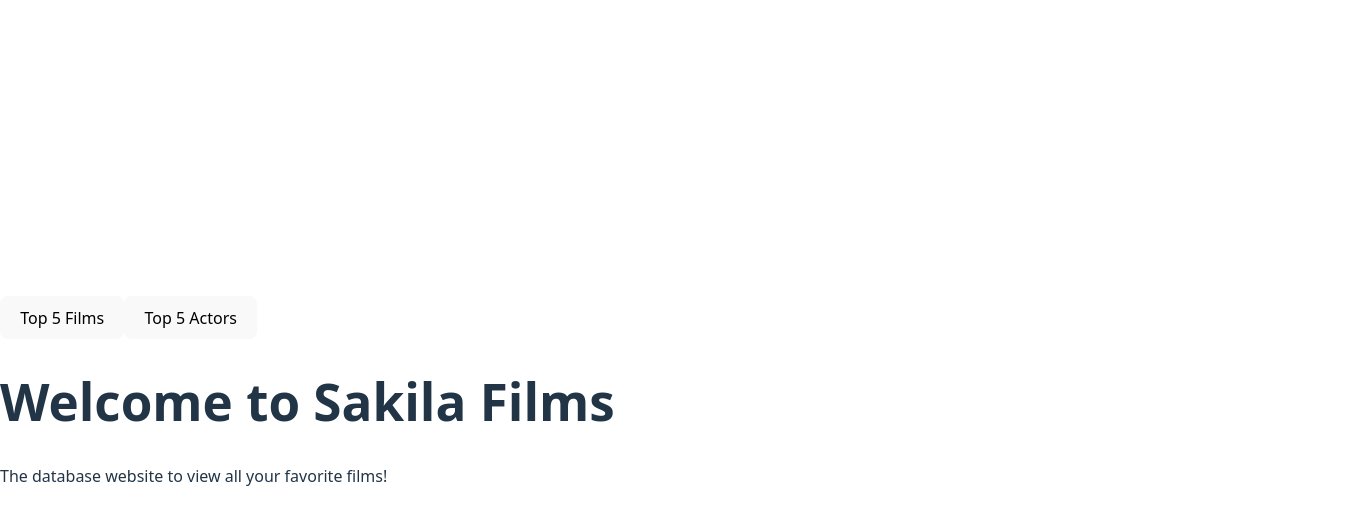
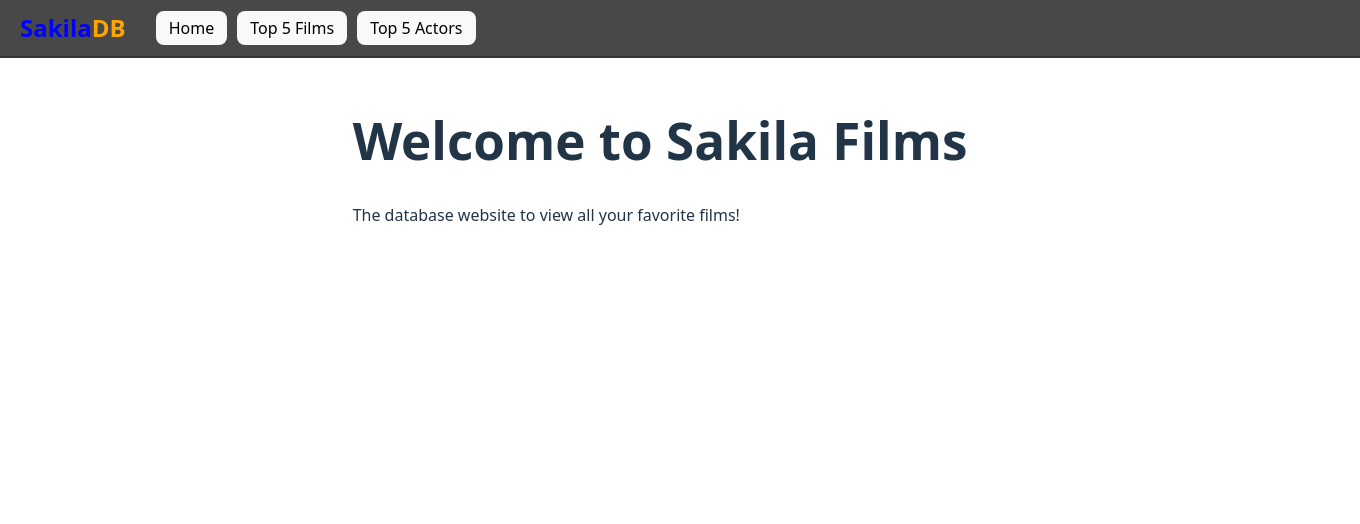
Before and after one commit to Euijinlim9/490_solo_asignment, a React (Vite) app in the folder frontend/: page / in a window 1280 px wide. Shown: the top 524 px of the page, 1360 px wide, since content can reach past the window. Built offline with nearby package versions, Linux system fonts and the light colour scheme.

Commit message:
added format.css to add style to website and made it more presentable

```diff
--- a/frontend/src/App.jsx
+++ b/frontend/src/App.jsx
@@ -1,5 +1,6 @@
 import React from "react";
 import { BrowserRouter, Routes, Route } from "react-router-dom";
+import Header from "./header";
 import HomePage from "./Home";
 import FilmPage from "./films";
 import ActorPage from "./actors";
@@ -9,6 +10,7 @@ import FilmDetails from "./filmDetails";
 function App() {
   return (
     <BrowserRouter>
+    <Header />
       <Routes>
         <Route path="/" element={<HomePage />} />
         <Route path="/topfilms" element={<FilmPage />} />
--- a/frontend/src/Home.jsx
+++ b/frontend/src/Home.jsx
@@ -1,32 +1,19 @@
 import React from "react";
 import { Link } from "react-router-dom";
+import './format.css';
 
 function HomePage(){
     return (
         <>
         <title> Sakila Films </title>
-        <FilmButton />
-        <ActorButton />
-        <h1>Welcome to Sakila Films</h1>
-        <p>The database website to view all your favorite films!</p>
+        <div className="centered">
+            <div>
+                <h1>Welcome to Sakila Films</h1>
+                <p>The database website to view all your favorite films!</p>
+            </div>
+        </div>
         </>
     );
 }
 
-function FilmButton(){
-    return (
-        <Link to="/topfilms">
-        <button>Top 5 Films</button>
-        </Link>
-    );
-}
-
-function ActorButton(){
-    return(
-        <Link to="/topactors">
-        <button>Top 5 Actors</button>
-        </Link>
-    );
-}
-
 export default HomePage;
--- a/frontend/src/actorDetails.jsx
+++ b/frontend/src/actorDetails.jsx
@@ -13,21 +13,30 @@ function ActorDetails() {
             setActors(data);
             setLoading(false);
       })
-      .catch((err) => {
+      .catch((err) => { // if error, loads it onto console and stops
         console.error("Error fetching actor details:", err);
         setLoading(false);
       });
   }, [actor_id]);
 
-  if (loading) return <p>Loading actor details...</p>;
-
-  if (actors.length === 0) return <p>No information found.</p>;
+    if (loading) {
+    return (
+  <div className="centered">
+      <h2>Loading actors details...</h2>
+  </div>
+    );
+  }
+  if (actors.length === 0) { //covers edge case where if no actor details found in database, show error
+    return (
+    <div className="centered">
+        <h2>No information found.</h2>;
+  </div>
+    );
+  }
 
   return (
-    <div style={{ maxWidth: "600px", margin: "0 auto", padding: "20px" }}>
-      <h1 style={{ textAlign: "center", marginBottom: "10px" }}>
-        {actors[0].first_name} {actors[0].last_name}
-      </h1>
+    <div className="centered">
+      <h1> {actors[0].first_name} {actors[0].last_name} </h1>
       <h2>Top 5 Films:</h2>
       <div style={{ lineHeight: "1.6" }}>
         {actors.map((film) => (
--- a/frontend/src/actors.jsx
+++ b/frontend/src/actors.jsx
@@ -18,29 +18,32 @@ function ActorPage() {
       });
   }, []);
 
-  if (loading) return <p>Loading actors...</p>;
-
-  if (actors.length === 0) return <p>No actors found.</p>;
+  if (loading) {
+    return (
+  <div className="centered">
+      <h2>Loading actors...</h2>
+  </div>
+    );
+  }
+  if (actors.length === 0) { //covers edge case where if no actors found in database, show error
+    return (
+    <div className="centered">
+        <h2>No actors found.</h2>;
+  </div>
+    );
+  }
 
   return (
-    <div style={{ maxWidth: "600px", margin: "0 auto", padding: "20px" }}>
-      <h1 style={{ textAlign: "center", marginBottom: "20px" }}>Top 5 Actors</h1>
-
+    <div className="centered">
+      <h1>Top 5 Actors</h1>
+      <div className="film-list">
       {actors.map((actors) => (
-        <div
-          key={actors.actor_id}
-          style={{
-            border: "1px solid #ddd",
-            borderRadius: "10px",
-            padding: "10px",
-            textAlign: "center",
-            marginBottom: "15px",
-          }}
-        >
+        <div className="film-card" key={actors.actor_id}>
           <h3>{actors.first_name} {actors.last_name}</h3>
           <ViewButton actor_id={actors.actor_id} />
         </div>
       ))}
+    </div>
     </div>
   );
 }
--- a/frontend/src/filmDetails.jsx
+++ b/frontend/src/filmDetails.jsx
@@ -19,26 +19,35 @@ function FilmDetails() {
       });
   }, [film_id]);
 
-  if (loading) return <p>Loading film details...</p>;
-
-  if (films.length === 0) return <p>No information found.</p>;
+    if (loading) {
+    return (
+  <div className="centered">
+      <h2>Loading film detail...</h2>
+  </div>
+    );
+  }
+  if (films.length === 0) { //covers edge case where if no film detail found in database, show error
+    return (
+    <div className="centered">
+        <h2>No information found.</h2>;
+  </div>
+    );
+  }
 
   return (
-    <div style={{ maxWidth: "600px", margin: "0 auto", padding: "20px" }}>
-      <h1 style={{ textAlign: "center", marginBottom: "10px" }}>
-        {films[0]?.title}
-      </h1>
-      <h2>Film Information:</h2>
+    <div className="centered">
+      <h1>{films[0]?.title}</h1>
+      <h2>Film Information</h2>
       <div style={{ lineHeight: "1.6" }}>
         {films.map((film) => (
-          <div key={film.film_id}> {/* shows film title, description, release year, actor name, and language */}
+          <div key={film.film_id}> {/* shows film title, description, release year, actor name, rating, duration and language */}
             <p>Film Name: {film.title}</p>
             <p> Actors:{" "}
 
-                {film.actor.map((a, index) => (
+                {film.actor.map((a, index) => ( //loop through actors array
                 <span key={index}>
                 {a.first_name} {a.last_name}
-                {index < film.actor.length - 1 ? ", " : ""}
+                {index < film.actor.length - 1 ? ", " : ""} {/* add a comma if last index not reached, if last index add nothing*/}
                 </span>
             ))}
             </p>
--- a/frontend/src/films.jsx
+++ b/frontend/src/films.jsx
@@ -1,5 +1,6 @@
 import React, { useState, useEffect } from "react";
 import { Link } from "react-router-dom";
+import './format.css';
 
 function FilmPage() {
   const [films, setFilms] = useState([]);
@@ -18,29 +19,32 @@ function FilmPage() {
       });
   }, []);
 
-  if (loading) return <p>Loading films...</p>;
-
-  if (films.length === 0) return <p>No films found.</p>;
+  if (loading) {
+    return (
+  <div className="centered">
+      <h2>Loading films...</h2>
+  </div>
+    );
+  }
+  if (films.length === 0) {  //covers edge case where if no films found in database, show error
+    return (
+    <div className="centered">
+        <h2>No films found.</h2>
+  </div>
+    );
+  }
 
   return (
-    <div style={{ maxWidth: "600px", margin: "0 auto", padding: "20px" }}>
-      <h1 style={{ textAlign: "center", marginBottom: "20px" }}>Top 5 Films</h1>
-
+    <div className="centered">
+      <h1>Top 5 Films</h1>
+      <div className="film-list">
       {films.map((film) => (
-        <div
-          key={film.film_id}
-          style={{
-            border: "1px solid #ddd",
-            borderRadius: "10px",
-            padding: "10px",
-            textAlign: "center",
-            marginBottom: "15px",
-          }}
-        >
+        <div className="film-card" key={film.film_id}>
           <h3>{film.title}</h3>
           <ViewButton film_id={film.film_id} />
         </div>
       ))}
+    </div>
     </div>
   );
 }
--- /dev/null
+++ b/frontend/src/format.css
@@ -0,0 +1,74 @@
+.centered {
+    display: flex;
+    flex-direction: column;
+    justify-content: flex-start;
+    align-items: center;
+    height: 100vh;
+    width:100vw;
+    padding:20px
+}
+
+.site-header {
+    width:100%;
+    display: flex;
+    align-items: center;
+    justify-content: space-between;
+    padding: 10px 20px;
+    border-bottom: 2px solid #333;
+    background-color: #484848;
+    position: sticky;
+    top: 0;
+    z-index: 1000;
+}
+
+.header-container {
+    width:100%;
+    display: flex;
+    align-items: center;
+    gap: 20px;
+}
+
+.site-title {
+    margin: 0;
+    font-size: 1.5rem;
+}
+
+.nav-buttons button {
+    margin-left: 10px;
+    padding: 5px 12px;
+    font-size: 1rem;
+    cursor: pointer;
+}
+
+.film-list{
+  display: grid;
+  grid-template-columns: repeat(3, 1fr);
+  gap: 20px;
+  width:100%;
+  max-width:900px;
+}
+
+.film-card {
+  border: 1px solid #9e9e9e;
+  border-radius: 10px;
+  padding: 10px;
+  margin-bottom: 15px;
+  text-align: center;
+  transition: transform 0.2s, box-shadow 0.2s;
+}
+
+.film-card:hover {
+  transform: translateY(-2px);
+  box-shadow: 0 4px 12px rgba(0,0,0,0.1);
+}
+
+.film-card button {
+  margin-top: 5px;
+  padding: 5px 10px;
+  cursor: pointer;
+}
+
+.film-card button:hover {
+  background-color: #333;
+  color: white;
+}
--- /dev/null
+++ b/frontend/src/header.jsx
@@ -0,0 +1,23 @@
+import React from "react";
+import { Link } from "react-router-dom";
+import './format.css'; // separate file for formatting the website
+
+function Header() {
+  return (
+    <header className="site-header">
+        <div className="header-container">
+      <h2 className="site-title">
+        <span style={{ color: 'blue' }}>Sakila</span>
+        <span style={{ color: 'orange' }}>DB</span>
+      </h2>
+      <nav className="nav-buttons">
+        <Link to="/"><button>Home</button></Link>
+        <Link to="/topfilms"><button>Top 5 Films</button></Link>
+        <Link to="/topactors"><button>Top 5 Actors</button></Link>
+      </nav>
+      </div>
+    </header>
+  );
+}
+
+export default Header;
```
Also changed, not shown: 2 other files (tests, documents, lock files or other folders).
